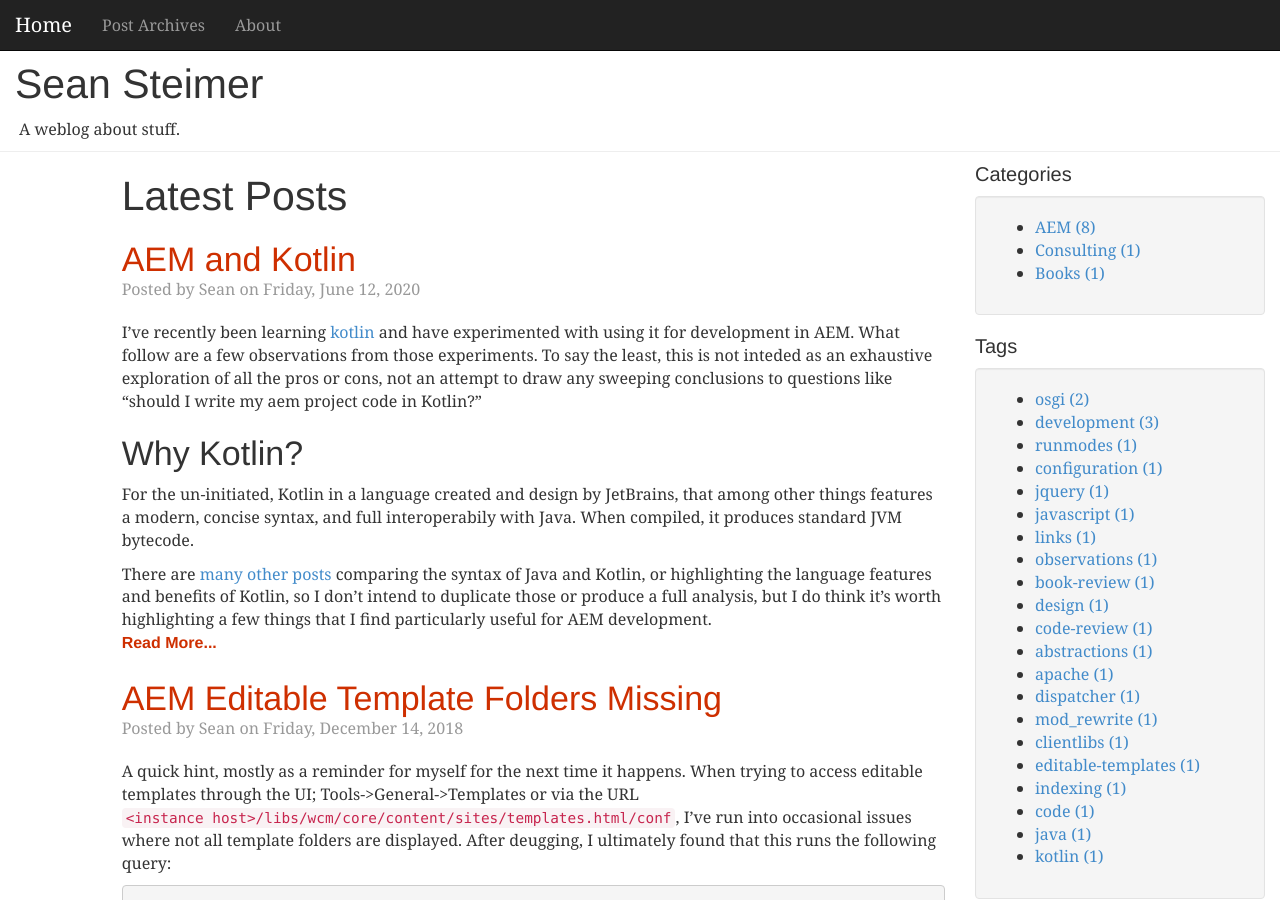
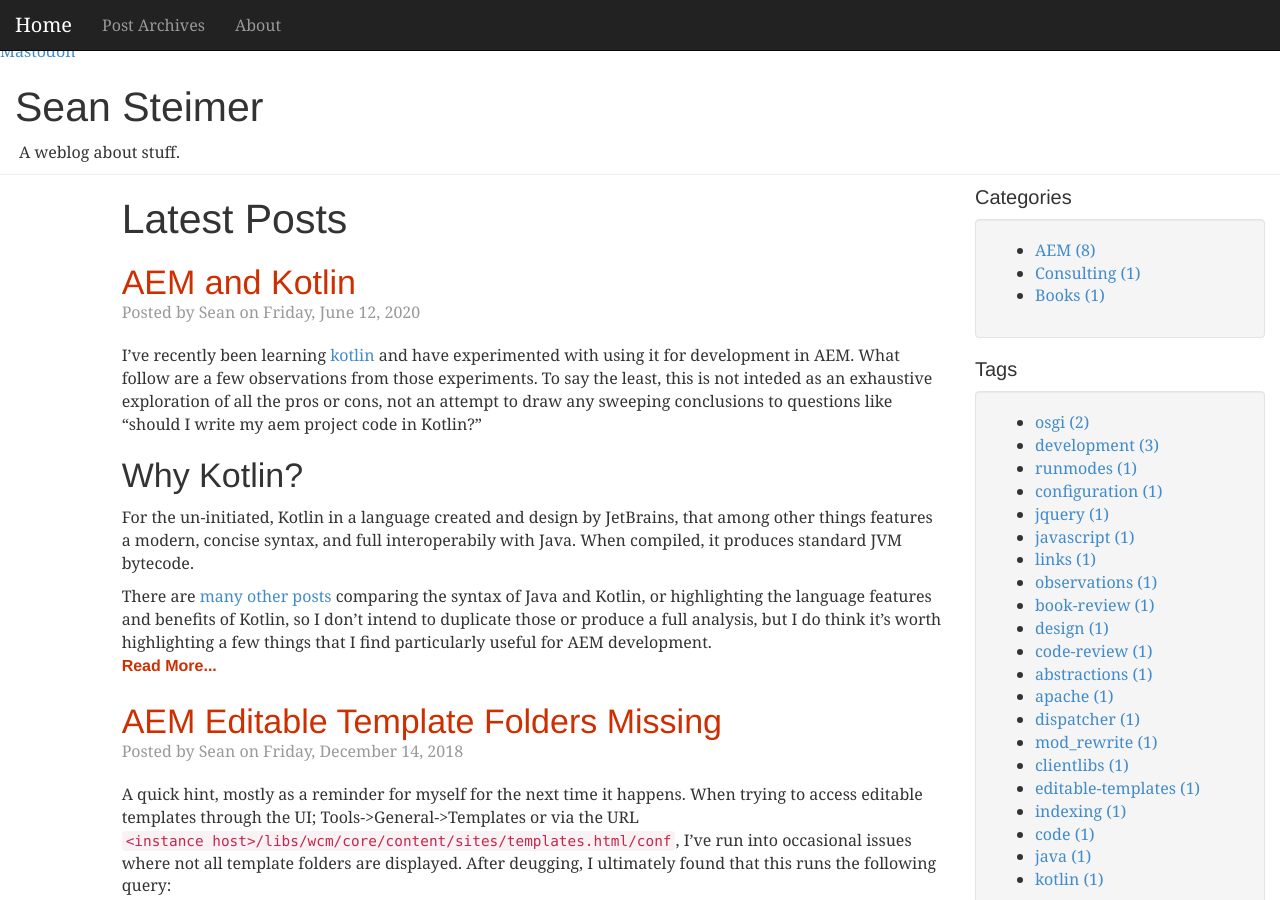
Before and after one commit to shsteimer/shsteimer.github.io, a Jekyll site: the page built from index.html, in a window 1280 px wide and 900 px high. Built offline with Jekyll 4.4.1, drawn with Linux system fonts in a browser that asks for light colours; nearby versions of some CDN libraries; comment, search, counter and statistics services are not loaded.

Commit message:
Update base.html

```diff
--- a/_layouts/base.html
+++ b/_layouts/base.html
@@ -5,6 +5,7 @@
         <meta http-equiv="content-type" content="text/html; charset=utf-8" />
 
         <meta name="author" content="Sean Steimer" />
+        <a rel="me" href="https://mastodon.cloud/@shsteimer">Mastodon</a>
         {% if site.devmode %}
         <link rel="stylesheet" href="/static/css/shsteimer.css" type="text/css" media="all" />
         <link rel="stylesheet" href="/static/css/code-highlights.css" type="text/css" media="all" />
```
